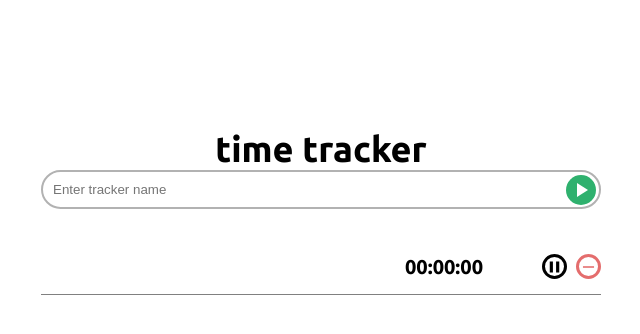
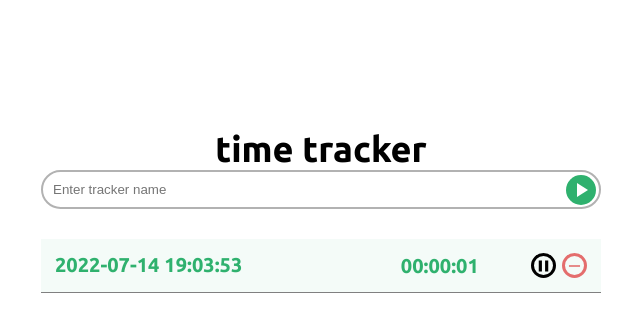
Before and after one commit to ulianakolodii/nimble-test, a React (Create React App) app: page / in a window 1280 px wide. Both pictures are taken after a click on the element 902 px from the left and 189 px from the top of the page. Shown: the top 334 px of the page, without its empty margins (319-959 px from the left). Built offline with nearby package versions, Linux system fonts and the light colour scheme.

Commit message:
polishing minor details

```diff
--- a/src/App.js
+++ b/src/App.js
@@ -1,4 +1,4 @@
-import React, { useMemo } from "react";
+import React, { useMemo, useState, useEffect } from "react";
 import "assets/styles/App.css";
 import Input from "./components/Input/Input";
 import PlayButton from "./components/PlayButton/PlayButton";
@@ -48,15 +48,22 @@ const remove = (state, keyToRemove) =>
     return newState;
   }, {});
 
-function App() {
+const App = ({ interval = 1000 }) => {
   const [state, setState] = useLocalStorage("tracker", {});
+  const [tick, setTick] = useState(0);
 
-  const preparedState = useMemo(() => prepareTrackersList(state), [state]);
+  const preparedState = useMemo(
+    () => prepareTrackersList(state),
+    // eslint-disable-next-line react-hooks/exhaustive-deps
+    [state, tick]
+  );
 
   const handleAdd = (value) => {
+    const name =
+      value || new Date().toISOString().slice(0, 19).replace("T", " ");
     setState({
       ...state,
-      [value]: [[Date.now()]],
+      [name]: [[Date.now()]],
     });
   };
 
@@ -78,16 +85,22 @@ function App() {
     setState(remove(state, name));
   };
 
+  useEffect(() => {
+    const timer = setInterval(() => {
+      setTick((prev) => prev + 1);
+    }, interval);
+
+    return () => {
+      clearInterval(timer);
+    };
+  }, [interval]);
+
   return (
     <div className="App">
       <div className="tracker__title">time tracker</div>
       <Input onAdd={handleAdd}>
         <PlayButton />
       </Input>
-      {/* <pre>
-        {JSON.stringify(state, null, 4)}
-        { {JSON.stringify(preparedState, null, 4)} }
-      </pre> */}
       {Object.keys(preparedState).map((name) => (
         <Tracker
           key={name}
@@ -99,10 +112,8 @@ function App() {
           onRemove={handleRemove}
         />
       ))}
-      {/* <Tracker name="hello word" spent="10:00" />
-      <Tracker name="hello word" spent="10:00" paused /> */}
     </div>
   );
-}
+};
 
 export default App;
--- a/src/assets/styles/common.css
+++ b/src/assets/styles/common.css
@@ -2,6 +2,7 @@
   --main-font-family: "Ubuntu", sans-serif;
   --input-border-color: #b2b2b2;
   --play-button-color: rgb(47, 177, 110);
+  --active-tracker-background: rgba(47, 177, 110, 0.05);
   --start-pause-button-color: black;
   --delete-button-color: rgb(228, 109, 109);
 }
--- a/src/components/Input/Input.jsx
+++ b/src/components/Input/Input.jsx
@@ -4,16 +4,15 @@ import classes from "./styles.module.css";
 const Input = ({ children, initialValue = "", onAdd }) => {
   const [value, setValue] = useState(initialValue);
 
+  const handleInput = (event) => {
+    setValue(event.target.value);
+  };
+
   const handleKeyDown = (event) => {
     if (event.key === "Enter") {
       onAdd(value);
       setValue("");
     }
-  };
-
-  const handleInput = (event) => {
-    setValue(event.target.value);
-    setValue("");
   };
 
   const handleChildrenClick = () => {
--- a/src/components/Input/styles.module.css
+++ b/src/components/Input/styles.module.css
@@ -5,7 +5,7 @@
   display: flex;
   align-items: center;
   margin-bottom: 30px;
-}
+ }
 
 .children {
   position: absolute;
--- a/src/components/Tracker/Tracker.jsx
+++ b/src/components/Tracker/Tracker.jsx
@@ -3,7 +3,7 @@ import classes from "./styles.module.css";
 import { ReactComponent as PauseIcon } from "assets/img/pause-icon.svg";
 import { ReactComponent as StartIcon } from "assets/img/play-icon.svg";
 import { ReactComponent as RemoveIcon } from "assets/img/remove-icon.svg";
-
+import { joinClasses } from "utils";
 
 const Tracker = ({ name, spent, paused, onStart, onPause, onRemove }) => {
   const handleStart = () => {
@@ -18,18 +18,33 @@ const Tracker = ({ name, spent, paused, onStart, onPause, onRemove }) => {
     onRemove(name);
   };
 
-
   return (
-    <div className={classes.trackerContainer}>
+    <div
+      className={joinClasses(
+        classes.trackerContainer,
+        !paused && classes.active
+      )}
+    >
       <div>
-      <span className={classes.trackerTitle}>{name}</span>
+        <span className={classes.trackerTitle}>{name}</span>
       </div>
       <div className={classes.trackerSubContainer}>
         <span className={classes.spentTime}>{spent}</span>
         <div className={classes.buttonsContainer}>
-        {paused && <button className={classes.startButton} onClick={handleStart}><StartIcon /></button>}
-        {!paused && <button className={classes.pauseButton} onClick={handlePause}><PauseIcon /></button>}
-        <button className={classes.removeButton} onClick={handleRemove}><RemoveIcon className={classes.removeIcon}/></button></div>
+          {paused && (
+            <button className={classes.startButton} onClick={handleStart}>
+              <StartIcon />
+            </button>
+          )}
+          {!paused && (
+            <button className={classes.pauseButton} onClick={handlePause}>
+              <PauseIcon />
+            </button>
+          )}
+          <button className={classes.removeButton} onClick={handleRemove}>
+            <RemoveIcon className={classes.removeIcon} />
+          </button>
+        </div>
       </div>
     </div>
   );
--- a/src/components/Tracker/styles.module.css
+++ b/src/components/Tracker/styles.module.css
@@ -2,7 +2,7 @@
 
 .trackerContainer {
   max-width: 560px;
-  padding: 15px 0;
+  padding: 14px;
   margin-bottom: 15px;
   display: flex;
   flex-direction: row;
@@ -10,15 +10,16 @@
   border-bottom: 1px solid grey;
 }
 
+.active {
+  color: var(--play-button-color);
+  background-color: var(--active-tracker-background);
+}
+
 .trackerSubContainer {
   width: 35%;
   display: flex;
   justify-content: space-between;
   align-items: center;
-}
-
-.trackerTitle {
-  margin-left: 30px;
 }
 
 .spentTime,
--- a/src/utils/index.js
+++ b/src/utils/index.js
@@ -1 +1,2 @@
 export * from "./parseJSON";
+export * from "./joinClasses";
--- /dev/null
+++ b/src/utils/joinClasses.js
@@ -0,0 +1 @@
+export const joinClasses = (...args) => args.filter(Boolean).join(" ");
--- a/src/utils/parseJSON.js
+++ b/src/utils/parseJSON.js
@@ -2,7 +2,7 @@ export const parseJSON = (json) => {
   try {
     return JSON.parse(json);
   } catch (error) {
-    console.log(error);
+    console.log("JSON parsing error:", error);
     return null;
   }
 };
```
Also changed, not shown: 1 other file (tests, documents, lock files or other folders).
